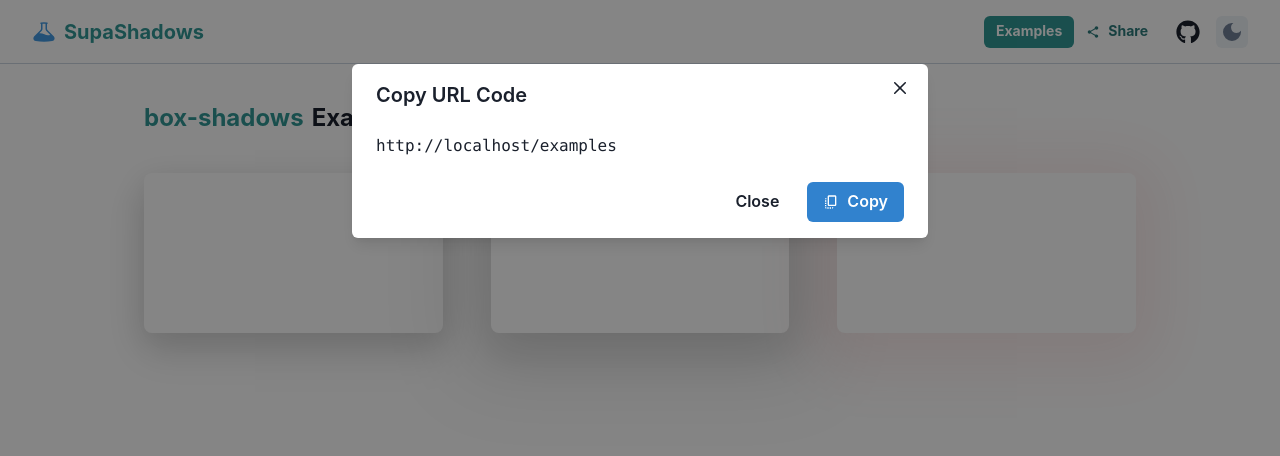
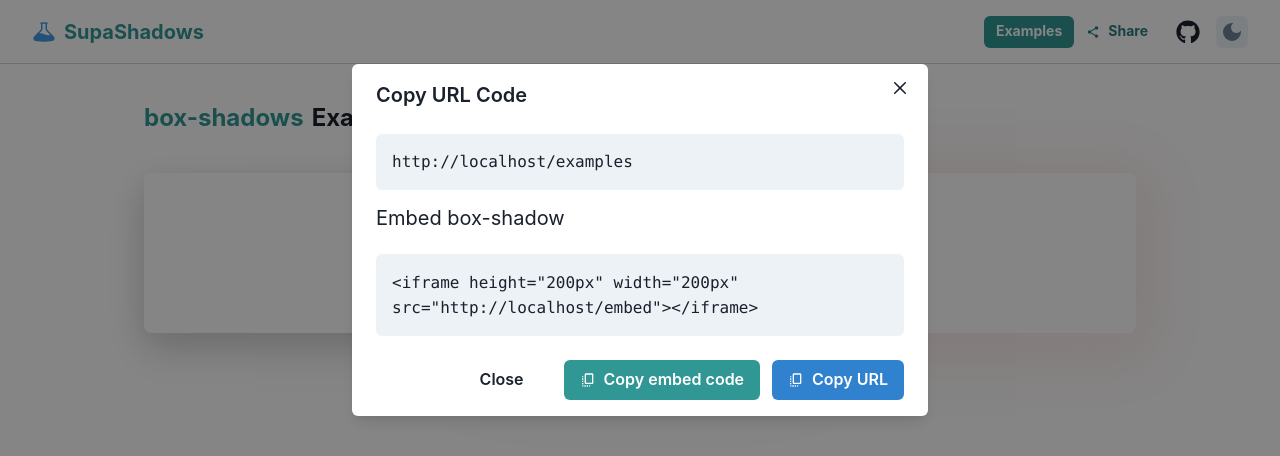
Before and after one commit to alexalannunes/supa-shadows, a Next.js app: page /examples in a window 1280 px wide. Both pictures are taken after a click on the button "Share". Shown: the top 456 px of the page. Built offline with nearby package versions, Linux system fonts and the light colour scheme; no server answers.

Commit message:
copy embed code

```diff
--- a/components/share-shadow-dialog.tsx
+++ b/components/share-shadow-dialog.tsx
@@ -1,5 +1,8 @@
 import {
+  Box,
+  BoxProps,
   Button,
+  Heading,
   Modal,
   ModalBody,
   ModalCloseButton,
@@ -7,6 +10,8 @@ import {
   ModalFooter,
   ModalHeader,
   ModalOverlay,
+  Spinner,
+  Stack,
   useToast,
 } from "@chakra-ui/react";
 import "highlight.js/styles/github.css";
@@ -17,14 +22,49 @@ interface Props {
   onClose: () => void;
 }
 
+function CodeBox({ children, ...props }: BoxProps) {
+  return (
+    <Box
+      bg="gray.100"
+      _dark={{
+        bg: "gray.800",
+      }}
+      p={4}
+      rounded={"md"}
+      {...props}
+    >
+      {children}
+    </Box>
+  );
+}
+
+function getEmbedCode() {
+  const { origin, search } = location;
+  const pathname = "embed";
+  const url = `${origin}/${pathname}${search}`;
+  return `<iframe
+                      height="200px"
+                      width="200px"
+                      src="${url}"></iframe>`;
+}
+
 export function ShareDialog({ isOpen, onClose }: Props) {
   const toast = useToast();
 
   const isClient = typeof window !== "undefined";
 
-  const handleCopy = () => {
+  const handleCopy = (copyType: "embed" | "url") => {
     if (isClient) {
-      navigator.clipboard.writeText(location.href);
+      const currentUrl = location.href;
+      if (copyType === "embed") {
+        navigator.clipboard.writeText(getEmbedCode());
+        // eslint-disable-next-line @typescript-eslint/no-explicit-any
+        (window as any).gtag("event", "copy_embed_code");
+      } else {
+        navigator.clipboard.writeText(currentUrl);
+        // eslint-disable-next-line @typescript-eslint/no-explicit-any
+        (window as any).gtag("event", "copy_shadow_url");
+      }
 
       toast({
         title: "Copied",
@@ -33,11 +73,6 @@ export function ShareDialog({ isOpen, onClose }: Props) {
         status: "success",
         duration: 2000,
       });
-
-      // if (process.env.NODE_ENV === "production") {
-      // eslint-disable-next-line @typescript-eslint/no-explicit-any
-      (window as any).gtag("event", "copy_shadow_url");
-      // }
     }
   };
 
@@ -48,22 +83,40 @@ export function ShareDialog({ isOpen, onClose }: Props) {
         <ModalContent>
           <ModalHeader>Copy URL Code</ModalHeader>
           <ModalCloseButton />
-          <ModalBody>
-            <pre style={{ whiteSpace: "pre-line" }}>
-              <code>{isClient ? location.href : "Loading..."}</code>
-            </pre>
+          <ModalBody overflowY={"auto"} maxH="500px">
+            <Stack spacing={4}>
+              <CodeBox>
+                <pre style={{ whiteSpace: "pre-line" }}>
+                  <code>{isClient ? location.href : "Loading..."}</code>
+                </pre>
+              </CodeBox>
+
+              <Heading fontWeight={"normal"} size={"md"}>
+                Embed box-shadow
+              </Heading>
+              <CodeBox mt={2}>
+                {isClient ? <code>{getEmbedCode()}</code> : <Spinner />}
+              </CodeBox>
+            </Stack>
           </ModalBody>
 
-          <ModalFooter>
+          <ModalFooter gap={3}>
             <Button variant="ghost" mr={3} onClick={onClose}>
               Close
             </Button>
             <Button
+              colorScheme="teal"
+              leftIcon={<MdCopyAll />}
+              onClick={() => handleCopy("embed")}
+            >
+              Copy embed code
+            </Button>
+            <Button
               colorScheme="blue"
               leftIcon={<MdCopyAll />}
-              onClick={handleCopy}
+              onClick={() => handleCopy("url")}
             >
-              Copy
+              Copy URL
             </Button>
           </ModalFooter>
         </ModalContent>
```
